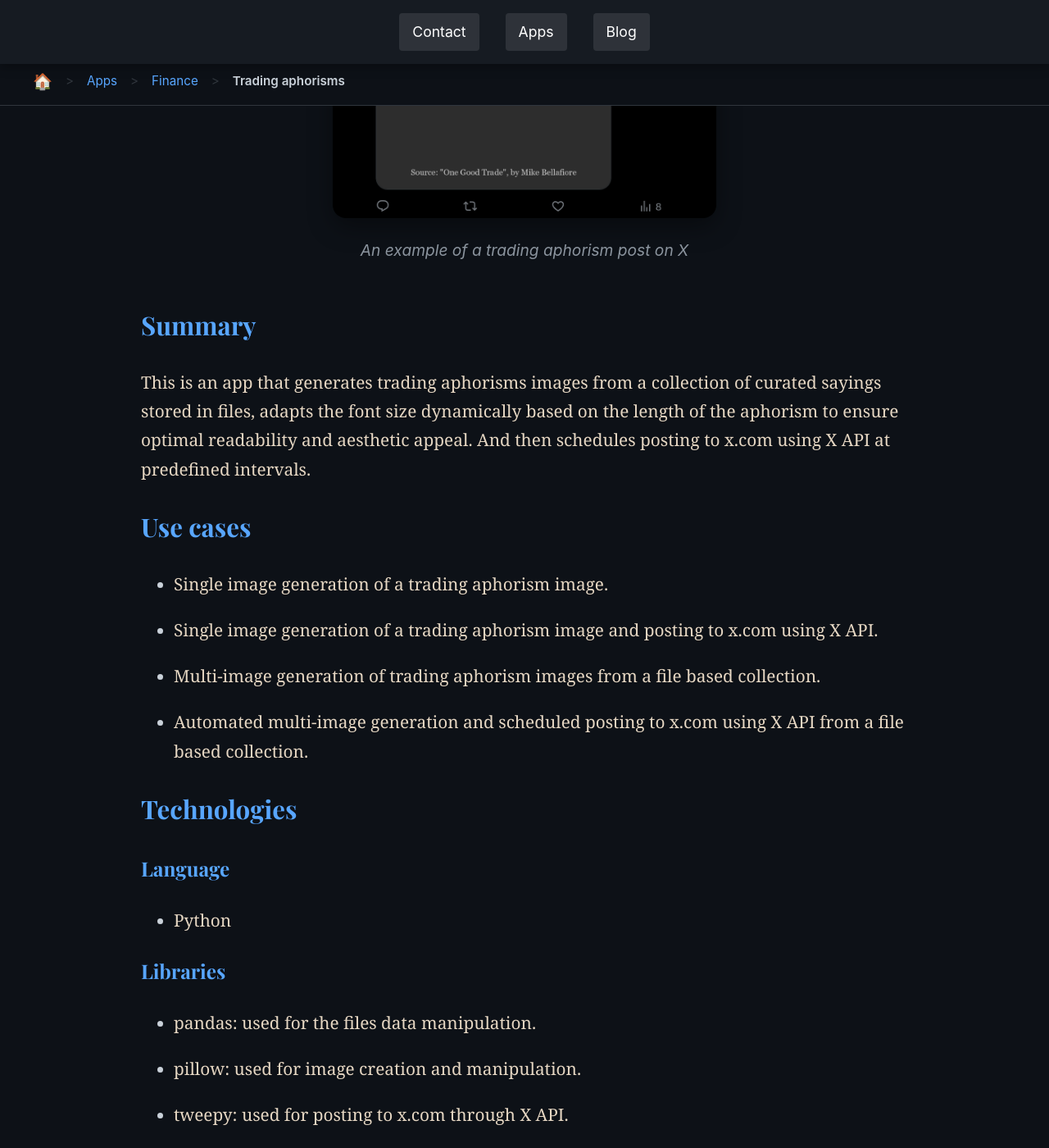
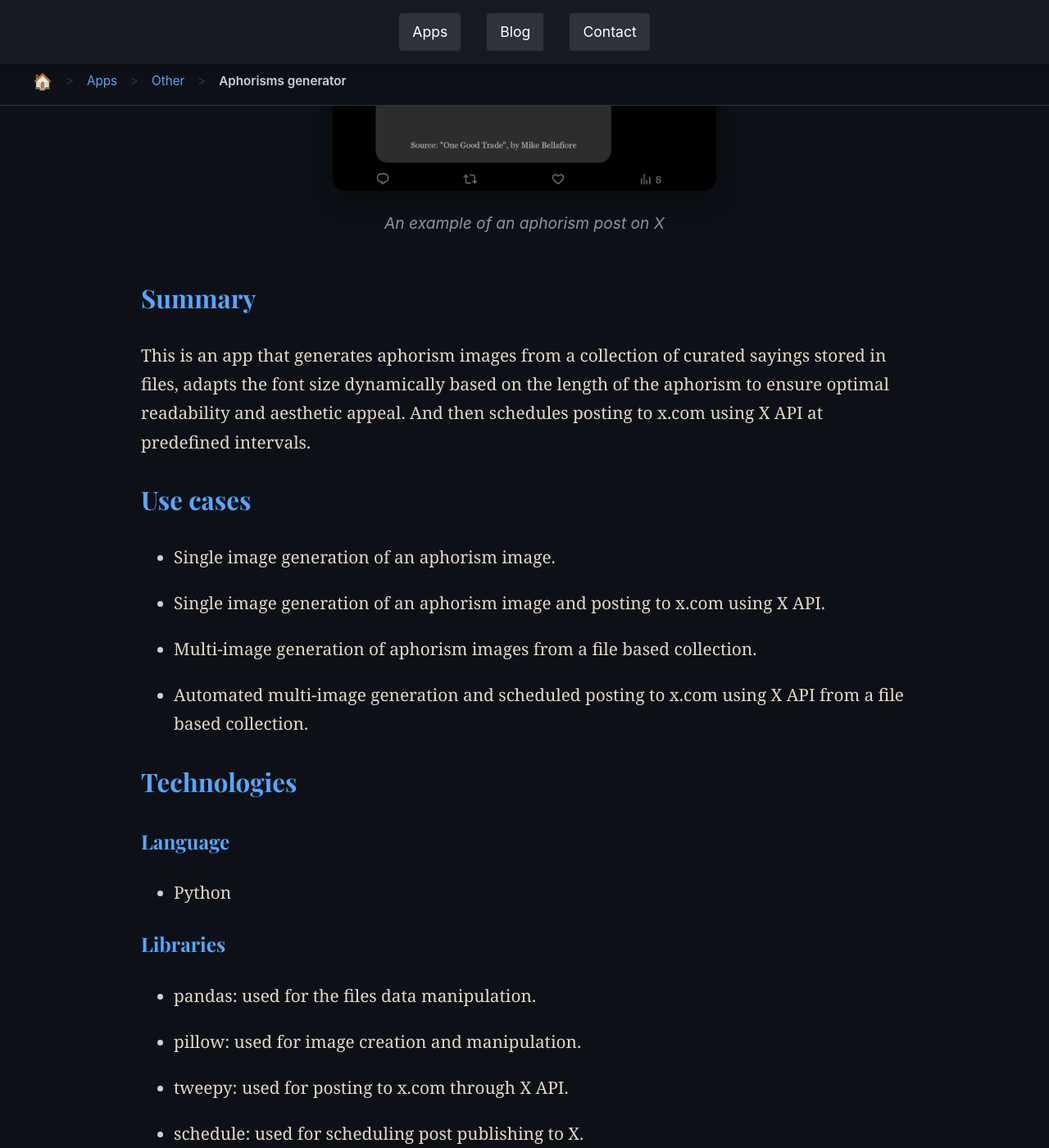
Before and after one commit to bogdanguranda/bogdanguranda.github.io, a Jekyll site: the page built from _pages/apps/other/aphorisms-generator/index.html, in a window 1280 px wide and 1400 px high, scrolled down 624 px. Shown: the whole window at 82% size. Built offline with Jekyll 4.4.1, drawn with Linux system fonts in a browser that asks for light colours; some web fonts are replaced; some of the changed text lies outside the part shown.

```diff
--- a/_config.yml
+++ b/_config.yml
@@ -25,21 +25,19 @@ defaults:
       layout: category
 
 nav:
-  - title: Contact
-    url: /
   - title: Apps
     url: /apps/
     subnav:
       - title: Games
         url: /apps/games/
         subnav:
-          - title: Logikids (Bachelor's Thesis)
+          - title: Logikids (Bachelor's Degree Thesis)
             url: /apps/games/logikids/
+          - title: Sokobug
+            url: /apps/games/sokobug/
       - title: Finance
         url: /apps/finance/
         subnav:
-          - title: Trading Aphorisms
-            url: /apps/finance/trading-aphorisms/
           - title: Trading Assistant Discord Bot
             url: /apps/finance/trading-assistant-discord-bot/
           - title: Trading Risk Manager
@@ -48,5 +46,12 @@ nav:
             url: /apps/finance/trading-assistant/
           - title: Trading Algo
             url: /apps/finance/trading-algo/
+      - title: Other
+        url: /apps/other/
+        subnav:
+          - title: Aphorisms Generator
+            url: /apps/other/aphorisms-generator/
   - title: Blog
     url: /blog/
+  - title: Contact
+    url: /
--- a/_pages/apps/games/index.html
+++ b/_pages/apps/games/index.html
@@ -3,5 +3,6 @@ layout: category
 title: Games
 permalink: /apps/games/
 description: "Game projects I've built."
-toc: [{title: "Logikids (Bachelor's Thesis) →", url: "/apps/games/logikids/"}]
+toc: [{title: "Logikids (Bachelor's Degree Thesis) →", url: "/apps/games/logikids/"}, {title: "Sokobug →", url:
+"/apps/games/sokobug/"}]
 ---
--- a/_pages/apps/games/logikids/index.html
+++ b/_pages/apps/games/logikids/index.html
@@ -10,7 +10,7 @@ title: Logikids
     <meta name="viewport" content="width=device-width, initial-scale=1">
     <title>Logikids - A Game for Teaching Basic Coding Logic</title>
     <meta name="description"
-        content="Logikids is my bachelor's thesis project: an educational game designed to teach basic coding logic to children through interactive puzzle gameplay.">
+        content="Logikids is my Bachelor's Degree thesis project: an educational game designed to teach basic coding logic to children through interactive puzzle gameplay.">
     <link rel="stylesheet" href="/assets/styles.css">
     <link rel="icon" href="/assets/favicon.ico">
 
@@ -24,7 +24,8 @@ title: Logikids
 <body>
     {% include nav.html %}
 
-    <p>This was my bachelor's thesis project: a simple game designed to help little kids to learn basic coding logic
+    <p>This was my Bachelor's Degree thesis project: a simple game designed to help little kids to learn basic coding
+        logic
         through a fun interactive game.</p>
     <div id="app">
         <div id="game-container"></div>
--- a/_pages/apps/trading/trading-aphorisms/index.html
+++ b/_pages/apps/other/aphorisms-generator/index.html
@@ -1,18 +1,18 @@
 ---
-title: Trading Aphorisms
+title: Aphorisms Generator
 layout: category
-permalink: /apps/finance/trading-aphorisms/
-description: "Trading aphorisms image generator and X automated scheduled posting."
+permalink: /apps/other/aphorisms-generator/
+description: "Aphorisms image generator and X automated scheduled posting."
 ---
 
 <figure class="post-image-small">
-    <img src="/assets/apps/finance/trading-aphorisms/aphorisms-post-example.png"
-        alt="X Post example of trading aphorism" loading="lazy">
-    <figcaption>An example of a trading aphorism post on X</figcaption>
+    <img src="/assets/apps/finance/trading-aphorisms/aphorisms-post-example.png" alt="X Post example of aphorism"
+        loading="lazy">
+    <figcaption>An example of an aphorism post on X</figcaption>
 </figure>
 
 <h2>Summary</h2>
-<p>This is an app that generates trading aphorisms images from a collection of curated sayings stored in files, adapts
+<p>This is an app that generates aphorism images from a collection of curated sayings stored in files, adapts
     the font size dynamically based on the length of the aphorism to ensure optimal readability and aesthetic appeal.
     And then schedules posting to x.com using X API at predefined intervals.
 </p>
@@ -20,13 +20,13 @@ description: "Trading aphorisms image generator and X automated scheduled postin
 <h2>Use cases</h2>
 <ul>
     <li>
-        <p>Single image generation of a trading aphorism image.</p>
+        <p>Single image generation of an aphorism image.</p>
     </li>
     <li>
-        <p>Single image generation of a trading aphorism image and posting to x.com using X API.</p>
+        <p>Single image generation of an aphorism image and posting to x.com using X API.</p>
     </li>
     <li>
-        <p>Multi-image generation of trading aphorism images from a file based collection.</p>
+        <p>Multi-image generation of aphorism images from a file based collection.</p>
     </li>
     <li>
         <p>Automated multi-image generation and scheduled posting to x.com using X API from a file based collection.</p>
@@ -60,17 +60,17 @@ description: "Trading aphorisms image generator and X automated scheduled postin
 <h2>Examples</h2>
 
 <figure class="post-image-small">
-    <img src="/assets/apps/finance/trading-aphorisms/aphorism-example-1.png" alt="Jesse Livermore trading aphorism"
+    <img src="/assets/apps/finance/trading-aphorisms/aphorism-example-1.png" alt="Jesse Livermore aphorism"
         loading="lazy">
     <figcaption>An aphorism from the legendary Jesse Livermore</figcaption>
 </figure>
 <figure class="post-image-small">
-    <img src="/assets/apps/finance/trading-aphorisms/aphorism-example-2.png"
-        alt="Dr. Brett Steenbarger trading aphorism" loading="lazy">
+    <img src="/assets/apps/finance/trading-aphorisms/aphorism-example-2.png" alt="Dr. Brett Steenbarger aphorism"
+        loading="lazy">
     <figcaption>An aphorism from Dr. Brett Steenbarger</figcaption>
 </figure>
 <figure class="post-image-small">
-    <img src="/assets/apps/finance/trading-aphorisms/aphorism-example-3.png" alt="Mike Bellfaiore trading aphorism"
+    <img src="/assets/apps/finance/trading-aphorisms/aphorism-example-3.png" alt="Mike Bellfaiore aphorism"
         loading="lazy">
     <figcaption>An aphorism from Mike Bellfaiore</figcaption>
 </figure>
--- a/_pages/apps/trading/index.html
+++ b/_pages/apps/trading/index.html
@@ -3,9 +3,8 @@ layout: category
 title: Finance
 permalink: /apps/finance/
 description: "Finance tools and projects."
-toc: [{title: "Trading Aphorisms →", url: "/apps/finance/trading-aphorisms/"}, {title: "Trading Assistant Discord Bot
-→", url:
-"/apps/finance/trading-assistant-discord-bot/"}, {title: "Trading Risk Manager →", url:
+toc: [{title: "Trading Assistant Discord Bot →", url: "/apps/finance/trading-assistant-discord-bot/"}, {title: "Trading
+Risk Manager →", url:
 "/apps/finance/trading-risk-manager/"}, {title: "Trading Assistant →", url:
 "/apps/finance/trading-assistant/"}, {title: "Trading Algo →", url: "/apps/finance/trading-algo/"}]
 ---
```
Also changed, not shown: _pages/apps/games/sokobug/index.html (added, +47 -0 lines), _pages/apps/other/index.html (added, +7 -0 lines), README.md (added), assets/apps/games/sokobug/screenshot1.png (added), assets/apps/games/sokobug/screenshot2.png (added), assets/apps/games/sokobug/screenshot3.png (added), assets/apps/games/sokobug/screenshot4.png (added), assets/apps/games/sokobug/screenshot5.png (added), assets/apps/games/sokobug/sokobug-banner.png (added).
